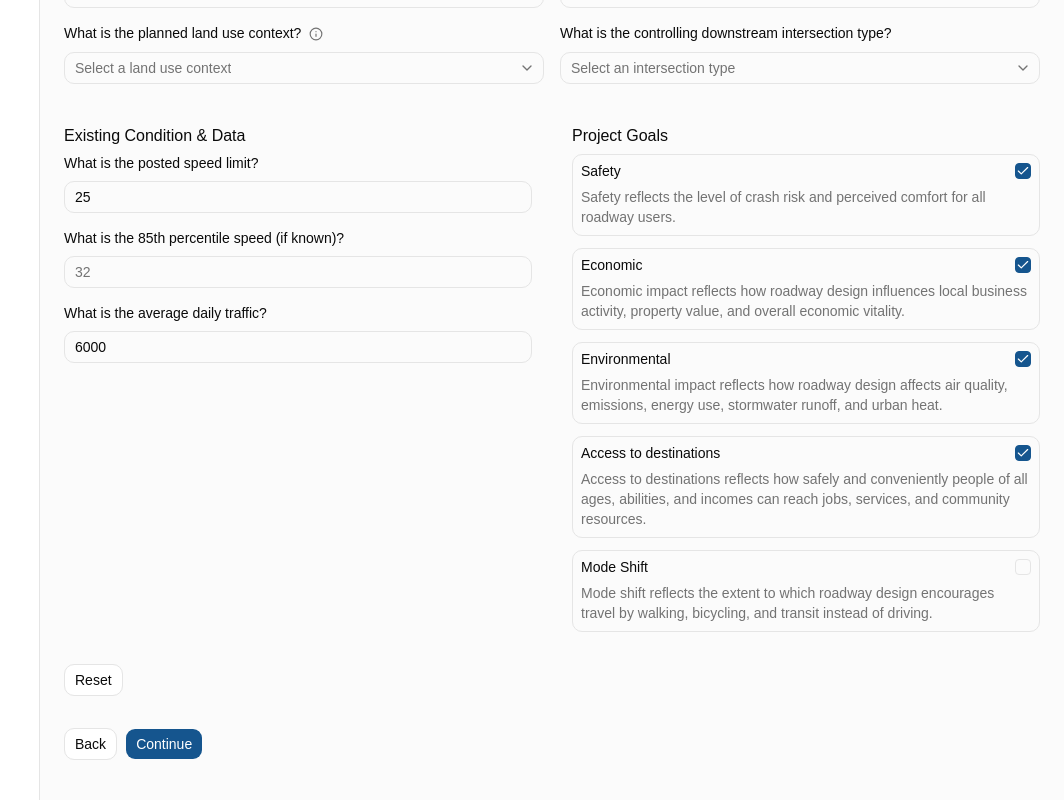
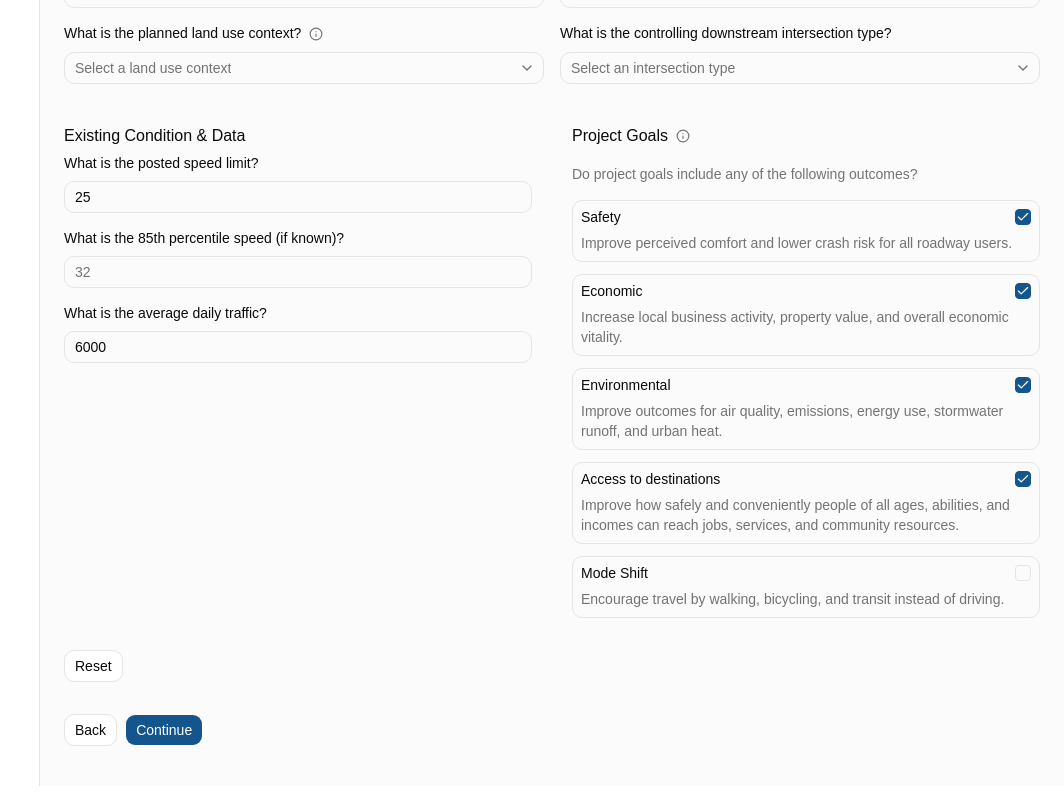
Before and after one commit to kittelson/cross-section-viz, a React (Vite) app: page /project-details in a window 1280 px wide. Shown: the part 540-1340 px from the top of the page, without its empty margins (216-1280 px from the left). Built offline with nearby package versions, Linux system fonts and the light colour scheme.

Commit message:
update project goals description

```diff
--- a/src/pages/ProjectDetailsPage.tsx
+++ b/src/pages/ProjectDetailsPage.tsx
@@ -21,6 +21,7 @@ import {
   roadwayFunctionOptions,
   type ProjectDetailsFormValues,
 } from '@/projectDetails';
+import { InfoTooltip } from '@/components/InfoTooltip';
 
 export function ProjectDetailsPage() {
   const [projectDetails, setProjectDetails] = useAtom(projectDetailsAtom);
@@ -304,7 +305,16 @@ export function ProjectDetailsPage() {
             </FieldSet>
 
             <FieldSet>
-              <FieldLegend>Project Goals</FieldLegend>
+              <div className="flex items-center gap-2">
+                <FieldLegend className="mb-0">Project Goals</FieldLegend>
+                <InfoTooltip label="Project Goals">
+                  The tool uses your project goals to suggest helpful cross
+                  section changes in later steps.
+                </InfoTooltip>
+              </div>
+              <p className="text-sm text-muted-foreground">
+                Do project goals include any of the following outcomes?
+              </p>
               <div className="grid gap-3">
                 {projectGoalOptions.map((goal) => (
                   <Controller
@@ -345,10 +355,7 @@ export function ProjectDetailsPage() {
             Reset
           </Button>
         </div>
-        <BottomNavButtons
-          backTo={paths.existingCrossSection}
-          continueSubmit
-        />
+        <BottomNavButtons backTo={paths.existingCrossSection} continueSubmit />
       </form>
     </div>
   );
--- a/src/projectDetails.ts
+++ b/src/projectDetails.ts
@@ -42,31 +42,31 @@ export const projectGoalOptions = [
     name: 'safety',
     label: 'Safety',
     description:
-      'Safety reflects the level of crash risk and perceived comfort for all roadway users.',
+      'Improve perceived comfort and lower crash risk for all roadway users.',
   },
   {
     name: 'economic',
     label: 'Economic',
     description:
-      'Economic impact reflects how roadway design influences local business activity, property value, and overall economic vitality.',
+      'Increase local business activity, property value, and overall economic vitality.',
   },
   {
     name: 'environmental',
     label: 'Environmental',
     description:
-      'Environmental impact reflects how roadway design affects air quality, emissions, energy use, stormwater runoff, and urban heat.',
+      'Improve outcomes for air quality, emissions, energy use, stormwater runoff, and urban heat.',
   },
   {
     name: 'accessToDestinations',
     label: 'Access to destinations',
     description:
-      'Access to destinations reflects how safely and conveniently people of all ages, abilities, and incomes can reach jobs, services, and community resources.',
+      'Improve how safely and conveniently people of all ages, abilities, and incomes can reach jobs, services, and community resources.',
   },
   {
     name: 'modeShift',
     label: 'Mode Shift',
     description:
-      'Mode shift reflects the extent to which roadway design encourages travel by walking, bicycling, and transit instead of driving.',
+      'Encourage travel by walking, bicycling, and transit instead of driving.',
   },
 ] as const;
 
```
